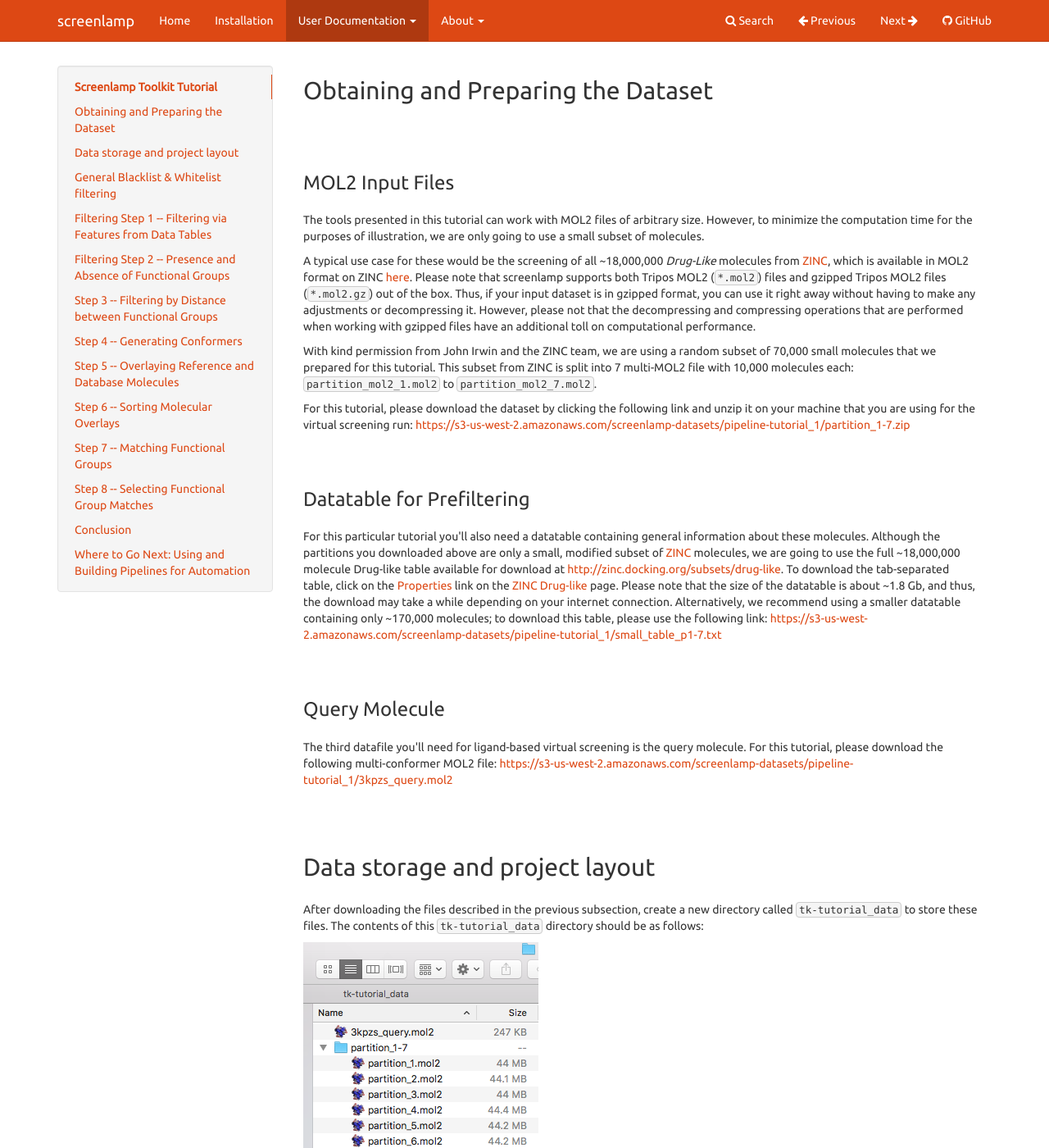
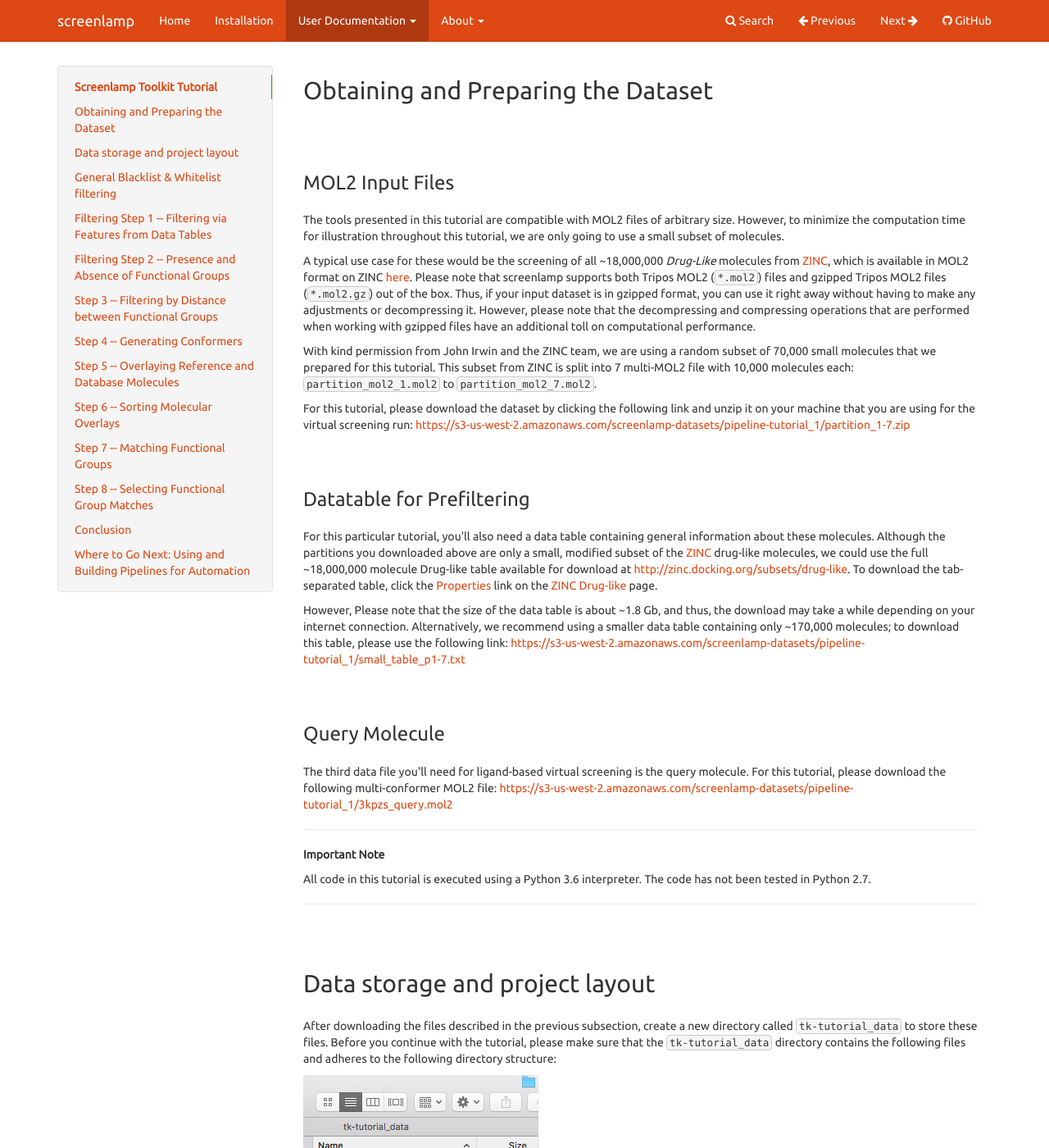
Before and after one commit to rasbt/screenlamp, an MkDocs documentation site: the page built from docs/sources/user_guide/tools-tutorial-1.md, in a window 1280 px wide and 1400 px high, scrolled down 2381 px. Shown: the whole window at 82% size. Built offline with MkDocs 1.6.1, drawn with Linux system fonts in a browser that asks for light colours; comment, search, counter and statistics services are not loaded; old or Windows-style settings are respelled for this version of MkDocs; some of the changed text lies outside the part shown.

Commit message:
doc typo fixes

````diff
--- a/docs/sources/user_guide/tools-tutorial-1.md
+++ b/docs/sources/user_guide/tools-tutorial-1.md
@@ -16,9 +16,9 @@ To explain the main steps in a typical filtering pipeline using screenlamp, this
 
 ### MOL2 Input Files
 
-The tools presented in this tutorial can work with MOL2 files of arbitrary size. However, to minimize the computation time for the purposes of illustration, we are only going to use a small subset of molecules.
-
-A typical use case for these would be the screening of all ~18,000,000 *Drug-Like* molecules from [ZINC](http://zinc.docking.org), which is available in MOL2 format on ZINC [here](http://zinc.docking.org/subsets/drug-like). Please note that screenlamp supports both Tripos MOL2 (`*.mol2`) files and gzipped Tripos MOL2 files (`*.mol2.gz`) out of the box. Thus, if your input dataset is in gzipped format, you can use it right away without having to make any adjustments or decompressing it. However, please not that the decompressing and compressing operations that are performed when working with gzipped files have an additional toll on computational performance.
+The tools presented in this tutorial are compatible with MOL2 files of arbitrary size. However, to minimize the computation time for illustration throughout this tutorial, we are only going to use a small subset of molecules.
+
+A typical use case for these would be the screening of all ~18,000,000 *Drug-Like* molecules from [ZINC](http://zinc.docking.org), which is available in MOL2 format on ZINC [here](http://zinc.docking.org/subsets/drug-like). Please note that screenlamp supports both Tripos MOL2 (`*.mol2`) files and gzipped Tripos MOL2 files (`*.mol2.gz`) out of the box. Thus, if your input dataset is in gzipped format, you can use it right away without having to make any adjustments or decompressing it. However, please note that the decompressing and compressing operations that are performed when working with gzipped files have an additional toll on computational performance.
 
 With kind permission from John Irwin and the ZINC team, we are using a random subset of 70,000 small molecules that we prepared for this tutorial. This subset from ZINC is split into 7 multi-MOL2 file with 10,000 molecules each: `partition_mol2_1.mol2` to `partition_mol2_7.mol2`.
 
@@ -27,38 +27,39 @@ For this tutorial, please download the dataset by clicking the following link an
 
 ### Datatable for Prefiltering
 
-For this particular tutorial you'll also need a datatable containing general information about these molecules. Although the partitions you downloaded above are only a small, modified subset of [ZINC](http://zinc.docking.org) molecules, we are going to use the full ~18,000,000 molecule Drug-like table available for download at [http://zinc.docking.org/subsets/drug-like](http://zinc.docking.org/subsets/drug-like). To download the tab-separated table, click on the [Properties](http://zinc.docking.org/db/bysubset/3/3_prop.xls) link on the [ZINC Drug-like](http://zinc.docking.org/subsets/drug-like) page. Please note that the size of the datatable is about ~1.8 Gb, and thus, the download may take a while depending on your internet connection. Alternatively, we recommend using a smaller datatable containing only ~170,000 molecules; to download this table, please use the following link: [https://s3-us-west-2.amazonaws.com/screenlamp-datasets/pipeline-tutorial_1/small_table_p1-7.txt](https://s3-us-west-2.amazonaws.com/screenlamp-datasets/pipeline-tutorial_1/small_table_p1-7.txt)
+For this particular tutorial, you'll also need a data table containing general information about these molecules. Although the partitions you downloaded above are only a small, modified subset of the [ZINC](http://zinc.docking.org) drug-like molecules, we could use the full ~18,000,000 molecule Drug-like table available for download at [http://zinc.docking.org/subsets/drug-like](http://zinc.docking.org/subsets/drug-like). To download the tab-separated table, click the [Properties](http://zinc.docking.org/db/bysubset/3/3_prop.xls) link on the [ZINC Drug-like](http://zinc.docking.org/subsets/drug-like) page.
+
+However, Please note that the size of the data table is about ~1.8 Gb, and thus, the download may take a while depending on your internet connection. Alternatively, we recommend using a smaller data table containing only ~170,000 molecules; to download this table, please use the following link: [https://s3-us-west-2.amazonaws.com/screenlamp-datasets/pipeline-tutorial_1/small_table_p1-7.txt](https://s3-us-west-2.amazonaws.com/screenlamp-datasets/pipeline-tutorial_1/small_table_p1-7.txt)
 
 
 ### Query Molecule
 
-The third datafile you'll need for ligand-based virtual screening is the query molecule. For this tutorial, please download the following multi-conformer MOL2 file: [https://s3-us-west-2.amazonaws.com/screenlamp-datasets/pipeline-tutorial_1/3kpzs_query.mol2](https://s3-us-west-2.amazonaws.com/screenlamp-datasets/pipeline-tutorial_1/3kpzs_query.mol2)
+The third data file you'll need for ligand-based virtual screening is the query molecule. For this tutorial, please download the following multi-conformer MOL2 file: [https://s3-us-west-2.amazonaws.com/screenlamp-datasets/pipeline-tutorial_1/3kpzs_query.mol2](https://s3-us-west-2.amazonaws.com/screenlamp-datasets/pipeline-tutorial_1/3kpzs_query.mol2)
+
+---
+
+**Important Note**
+
+All code in this tutorial is executed using a Python 3.6 interpreter. The code has not been tested in Python 2.7.
+
+---
 
 ## Data storage and project layout
 
-After downloading the files described in the previous subsection, create a new directory called `tk-tutorial_data` to store these files. The contents of this `tk-tutorial_data` directory should be as follows:
+After downloading the files described in the previous subsection, create a new directory called `tk-tutorial_data` to store these files. Before you continue with the tutorial, please make sure that the `tk-tutorial_data` directory contains the following files and adheres to the following directory structure:
 
 ![](../images/toolkit-tutorial/dataset-overview.png)
 
-Next, we are going to create a new directory, `tutorial-results`, to store the results we are going to generate in this tutorial. Note that throughout this tutorial, the `!` command denotes a new command line terminal prompt (e.g., bash shell):
+Next, we are going to create a new directory, `tutorial-results`, to store the results we are going to generate in this tutorial:
 
 
 ```python
 ! mkdir tutorial-results
 ```
 
-    mkdir: tutorial-results: File exists
-
-
----
-
-**Important Note**
-
-All code in this tutorial is executed using a Python 3.6 interpreter. The code has not been tested in Python 2.7.
-
----
-
-Note that this tutorial assumes that the screenlamp tools are available from a directory `'tools'`, but you can store them wherever you want.
+<div class="alert alert-block alert-info"> &#9888; Throughout this tutorial, the '!' command denotes a new command line terminal prompt (for example, bash shell).</div>
+
+<div class="alert alert-block alert-info"> &#9888; This tutorial assumes that the screenlamp tools are available from a directory called 'tools', but you can store the screenlamp tools in any directory you like as long as you replace 'tools' with the correct path to this directory.</div>
 
 Before we start exploring the tools contained in screenlamp's `tools` folder, let's start with a simple script that we are going to use throughout this tutorial to count the number of structures in a mol2 file or directory containing mol2 files:
 
@@ -79,13 +80,17 @@ Using the `count_mol2.py` script, we can now count the number of structures in e
     Total : 70000
 
 
-As we can see, each of the 7 partitions in our dataset contains 10,000 molecules, that is, 70,000 structures in total.
+As we can see, each of the 7 partitions in our dataset contains 10,000 molecules; we will be working with 70,000 structures in total.
 
 ## General Blacklist & Whitelist filtering
 
 ### Generating ID files from molecules
 
-First, we are going to generate an ID file of all structures in the mol2 files of the 7 partitions. In the context of this tutorial, an "ID file" is a plaintext file that contains the molecule identifiers fetched from the mol2 files.
+First, we are going to generate an ID file of all structures in the mol2 files of the 7 partitions.
+
+<div class="alert alert-block alert-info">
+In the context of this tutorial, an "ID file" is a plaintext file that contains the molecule identifiers fetched from the mol2 files.
+</div>
 
 We can create such an ID file using the `mol2_to_id.py` script as shown below:
 
@@ -1679,11 +1684,6 @@ Essentially, this pipeline provides a more convenient way to interact with scree
 
 (You may use this pipeline as a template and modify it if you like to add additional steps or like to remove certain steps).
 
-By default, this pipeline uses the selection parameters used in this tutorial via the corresponding configuration file ([/tools/pipelines/pipeline-example-1-config.yaml](https://github.com/rasbt/screenlamp/blob/master/tools/pipelines/pipeline-example-1-config.yaml)). Since the reference molecule in your own project is likely a different one than the one we used in this tutorial, the configuration file offers a user-friendly way to tailor the analysis to your needs.
+By default, this pipeline uses the selection parameters used in this tutorial via the corresponding configuration file ([tools/pipelines/pipeline-example-1-config.yaml](https://github.com/rasbt/screenlamp/blob/master/tools/pipelines/pipeline-example-1-config.yaml)). Since the reference molecule in your own project is likely a different one than the one we used in this tutorial, the configuration file offers a user-friendly way to tailor the analysis to your needs.
 
 For more information about this pipeline, please also see the more detailed ["Tutorial on Using a Pre-constructed Screenlamp Pipeline"](pipeline-tutorial-1).
-
-
-```python
-
-```
````
Also changed, not shown: other parts of docs/sources/user_guide/tools-tutorial-1.md (+5 -5 lines), docs/sources/index.md (+2 -2 lines), docs/sources/installation.md (+9 -7 lines), docs/sources/user_guide/pipeline-tutorial-1.md (+9 -9 lines), docs/sources/images/obtaining-screenlamp-2.png (added), docs/sources/images/obtaining-screenlamp.png (added), docs/sources/user_guide/tools-tutorial-1.ipynb.
